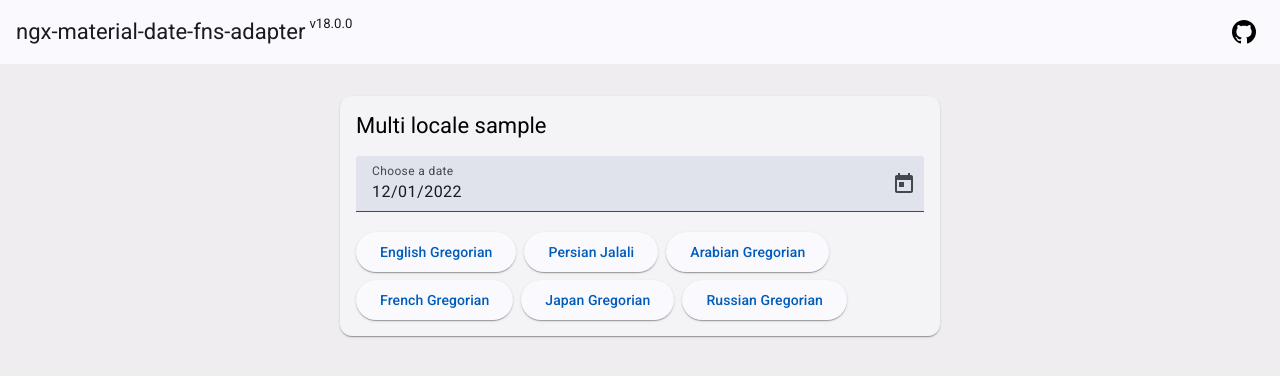
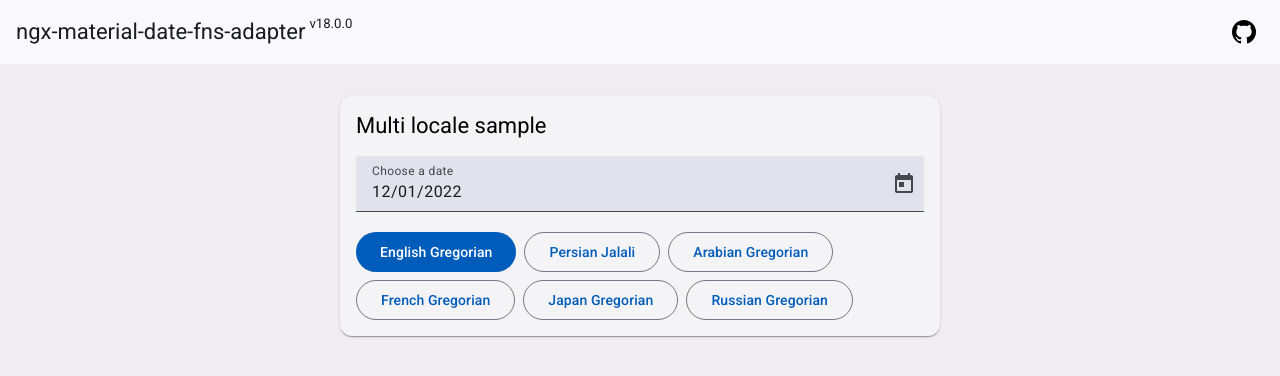
Before and after one commit to mohsen77sk/angular-material-date-fns-adapter, an Angular app: page / in a window 1280 px wide. Shown: the top 376 px of the page. Built offline with nearby package versions, Linux system fonts and the light colour scheme.

Commit message:
update demo

```diff
--- a/src/app/app.component.html
+++ b/src/app/app.component.html
@@ -46,48 +46,17 @@
       </div>
 
       <div class="group-button">
-        <button
-          mat-raised-button
-          [color]="isLocale('en-US') ? 'primary' : ''"
-          (click)="changeLocale('en-US')"
-        >
-          English Gregorian
+        @for (item of locales; track item.localeId) {
+        <!-- Check for active button -->
+        @if (isLocale(item.localeId)) {
+        <button mat-flat-button (click)="changeLocale(item.locale)">
+          {{ item.label }}
         </button>
-        <button
-          mat-raised-button
-          [color]="isLocale('fa-IR') ? 'primary' : ''"
-          (click)="changeLocale('fa-IR')"
-        >
-          Persian Jalali
+        } @else {
+        <button mat-stroked-button (click)="changeLocale(item.locale)">
+          {{ item.label }}
         </button>
-        <button
-          mat-raised-button
-          [color]="isLocale('ar') ? 'primary' : ''"
-          (click)="changeLocale('ar')"
-        >
-          Arabian Gregorian
-        </button>
-        <button
-          mat-raised-button
-          [color]="isLocale('fr') ? 'primary' : ''"
-          (click)="changeLocale('fr')"
-        >
-          French Gregorian
-        </button>
-        <button
-          mat-raised-button
-          [color]="isLocale('ja') ? 'primary' : ''"
-          (click)="changeLocale('ja')"
-        >
-          Japan Gregorian
-        </button>
-        <button
-          mat-raised-button
-          [color]="isLocale('ru') ? 'primary' : ''"
-          (click)="changeLocale('ru')"
-        >
-          Russian Gregorian
-        </button>
+        } }
       </div>
     </mat-card-content>
   </mat-card>
--- a/src/app/app.component.ts
+++ b/src/app/app.component.ts
@@ -14,6 +14,10 @@ import { enUS, faIR, ar, fr, ja, ru } from 'date-fns/locale';
 
 @Component({
   standalone: true,
+  selector: 'app-root',
+  templateUrl: './app.component.html',
+  styleUrls: ['./app.component.scss'],
+  encapsulation: ViewEncapsulation.None,
   imports: [
     MatIconModule,
     MatCardModule,
@@ -24,14 +28,43 @@ import { enUS, faIR, ar, fr, ja, ru } from 'date-fns/locale';
     MatFormFieldModule,
     MatDatepickerModule,
   ],
-  selector: 'app-root',
-  templateUrl: './app.component.html',
-  styleUrls: ['./app.component.scss'],
-  encapsulation: ViewEncapsulation.None,
 })
 export class AppComponent {
   date = new Date();
   version = packageJson.version;
+
+  locales = [
+    {
+      label: 'English Gregorian',
+      locale: enUS,
+      localeId: 'en-US',
+    },
+    {
+      label: 'Persian Jalali',
+      locale: faIR,
+      localeId: 'fa-IR',
+    },
+    {
+      label: 'Arabian Gregorian',
+      locale: ar,
+      localeId: 'ar',
+    },
+    {
+      label: 'French Gregorian',
+      locale: fr,
+      localeId: 'fr',
+    },
+    {
+      label: 'Japan Gregorian',
+      locale: ja,
+      localeId: 'ja',
+    },
+    {
+      label: 'Russian Gregorian',
+      locale: ru,
+      localeId: 'ru',
+    },
+  ];
 
   /**
    * constructor
@@ -51,28 +84,9 @@ export class AppComponent {
    * @param value
    */
   changeLocale(value: any): void {
-    switch (value) {
-      case 'en-US':
-        this.locale = enUS;
-        break;
-      case 'fa-IR':
-        this.locale = faIR;
-        break;
-      case 'ar':
-        this.locale = ar;
-        break;
-      case 'fr':
-        this.locale = fr;
-        break;
-      case 'ja':
-        this.locale = ja;
-        break;
-      case 'ru':
-        this.locale = ru;
-        break;
-    }
+    this.locale = value;
     this._adapter.setLocale(this.locale);
-
+    //
     this.changeDate(this.date);
   }
 
```
